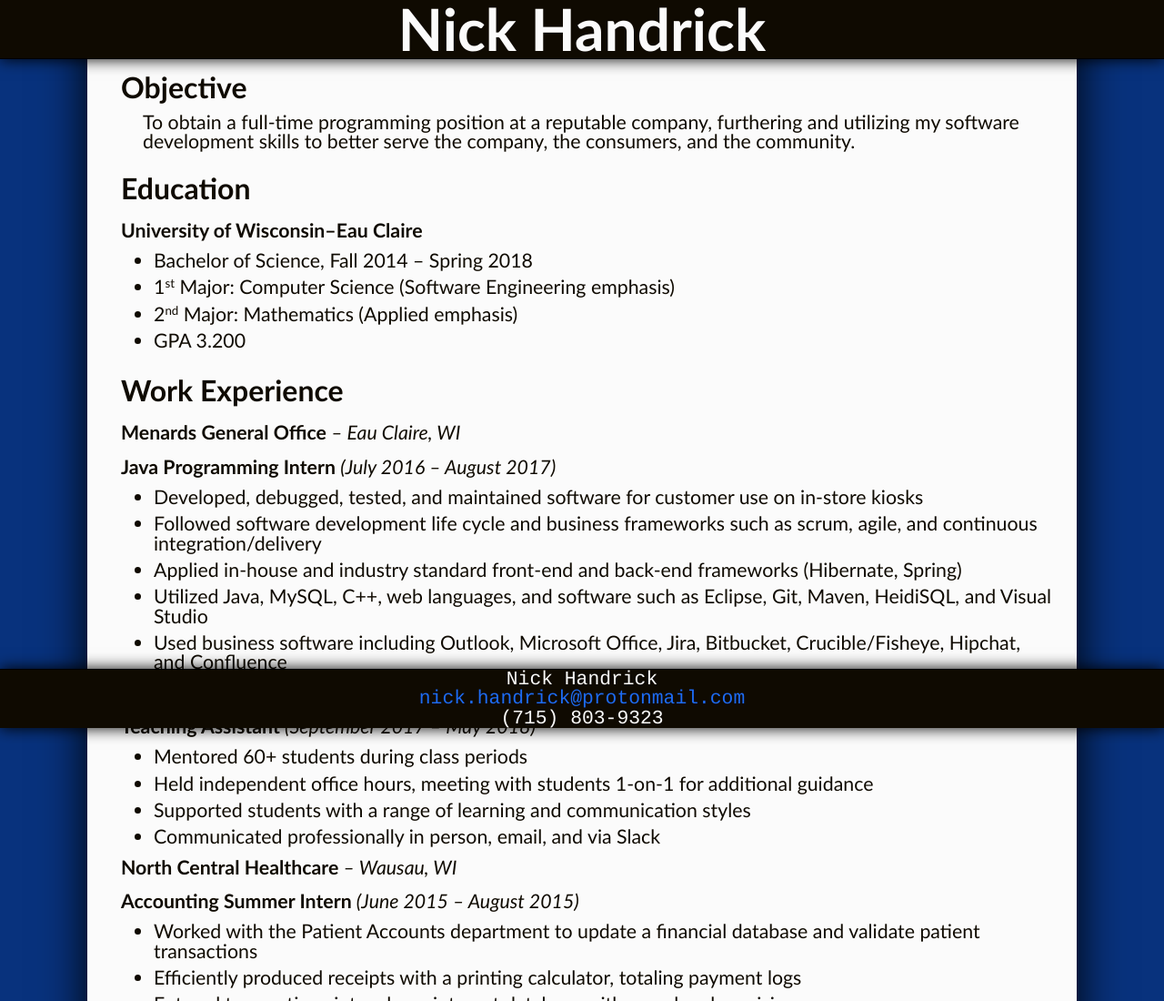
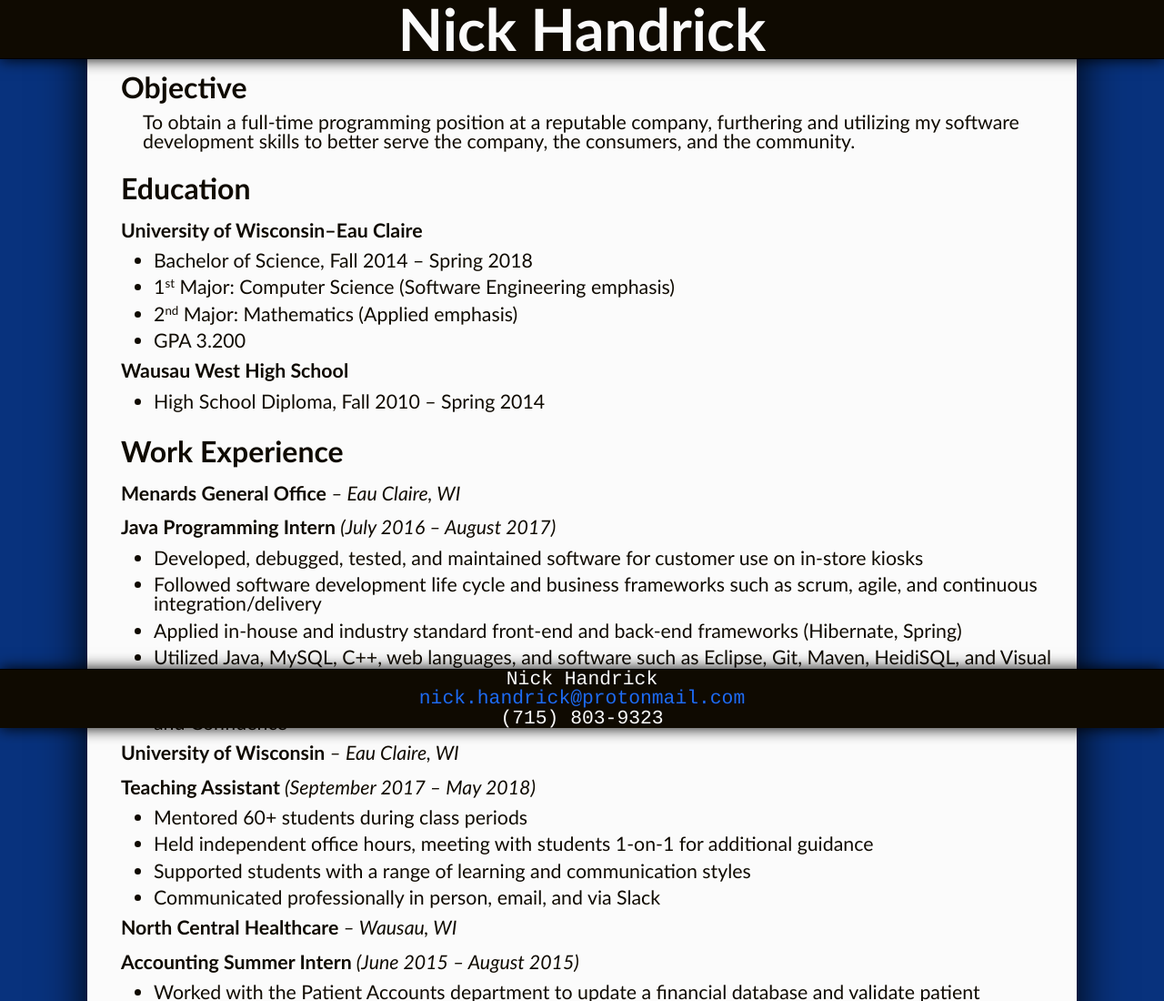
Before and after one commit to handrinp/resume, a plain HTML site: page index.html in a window 1280 px wide. Shown: the top 1100 px of the page at 91% size. Drawn offline with Linux system fonts and the light colour scheme.

Commit message:
added high school to education

```diff
--- a/index.html
+++ b/index.html
@@ -28,6 +28,10 @@
           <li>1<sup>st</sup> Major: Computer Science (Software Engineering emphasis)</li>
           <li>2<sup>nd</sup> Major: Mathematics (Applied emphasis)</li>
           <li>GPA 3.200</li>
+        </ul>
+        <h2>Wausau West High School</h2>
+        <ul>
+          <li>High School Diploma, Fall 2010 &ndash; Spring 2014</li>
         </ul>
       </section>
       <section>
```
